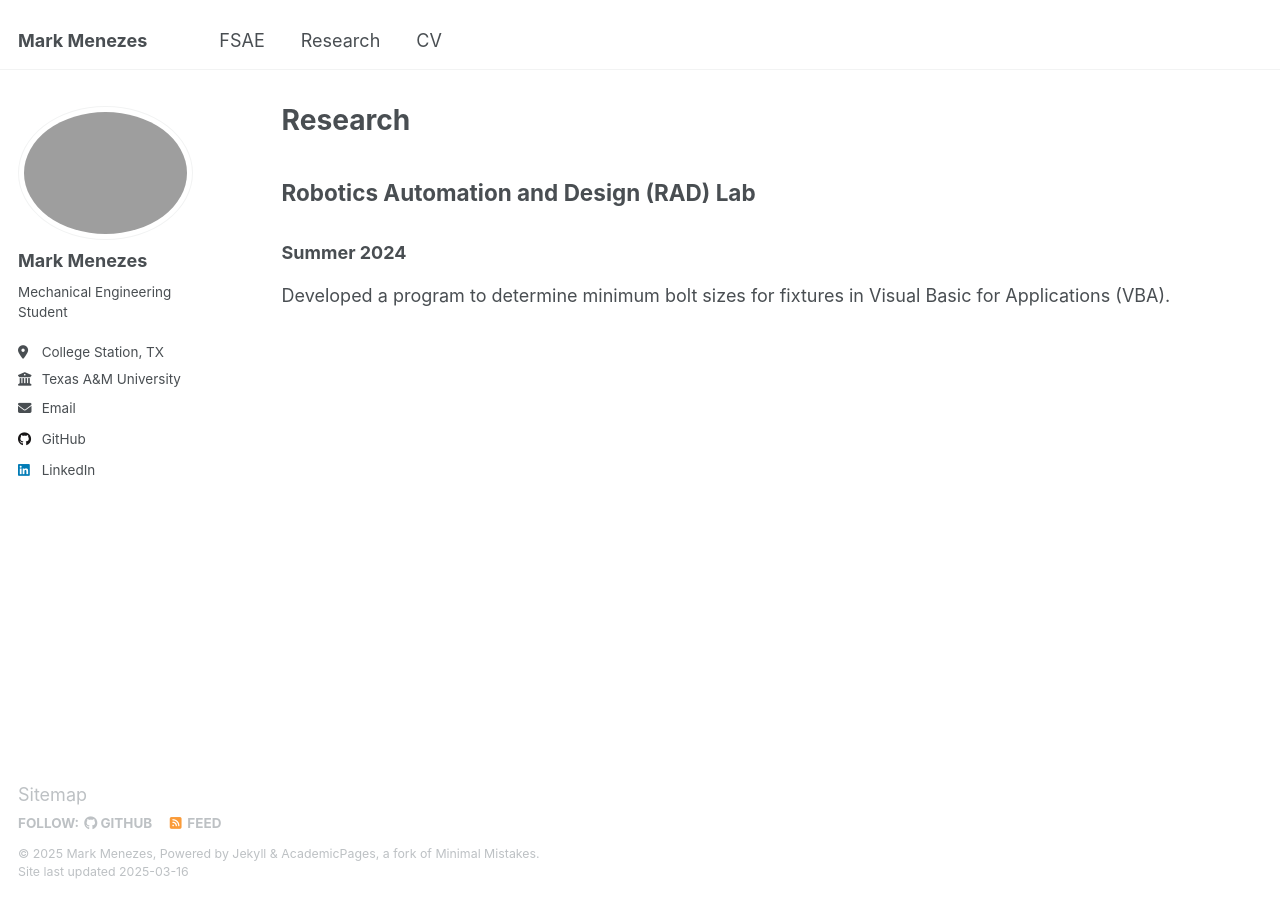
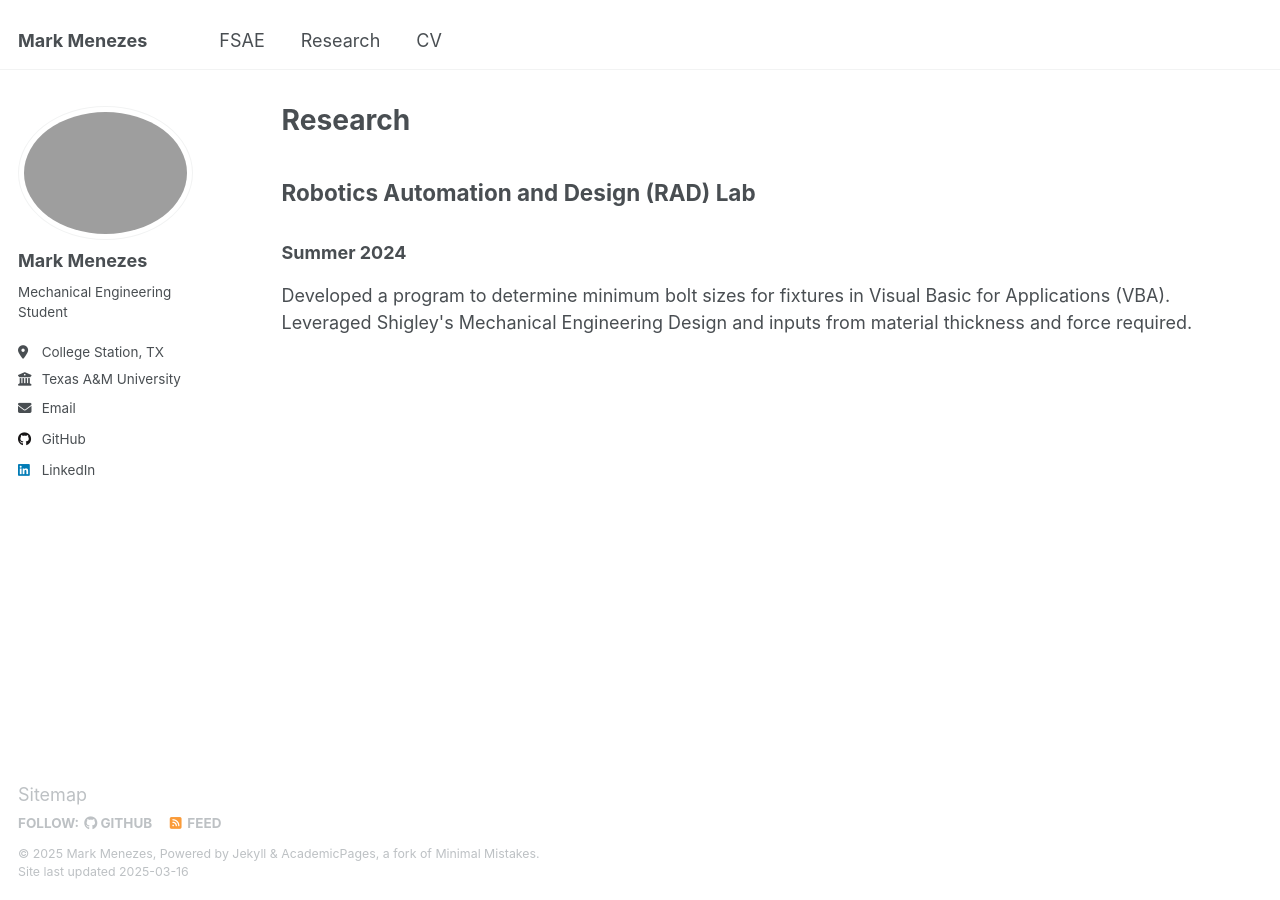
Before and after one commit to menezesmark/menezesmark.github.io, a Jekyll site: the page built from _pages/talks.html, in a window 1280 px wide. Built offline with Jekyll 4.4.1, drawn with Linux system fonts in a browser that asks for light colours.

Commit message:
Update talks.html

```diff
--- a/_pages/talks.html
+++ b/_pages/talks.html
@@ -6,7 +6,7 @@ author_profile: true
 ---
 <h2>Robotics Automation and Design (RAD) Lab</h2>
 <h3>Summer 2024</h3>
-<p>Developed a program to determine minimum bolt sizes for fixtures in Visual Basic for Applications (VBA).
+<p>Developed a program to determine minimum bolt sizes for fixtures in Visual Basic for Applications (VBA). Leveraged Shigley's Mechanical Engineering Design and inputs from material thickness and force required.
 <p/>
 
 
```
